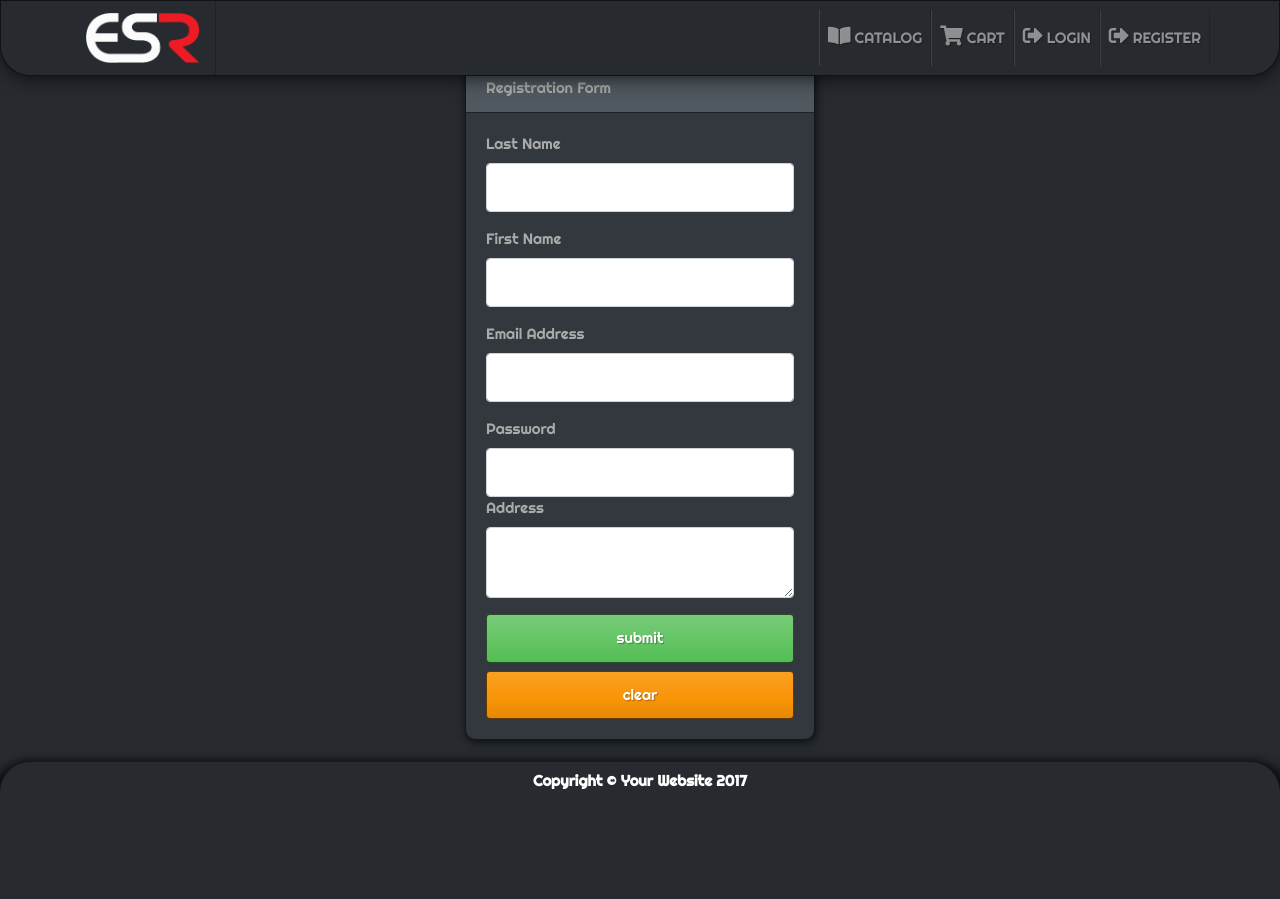
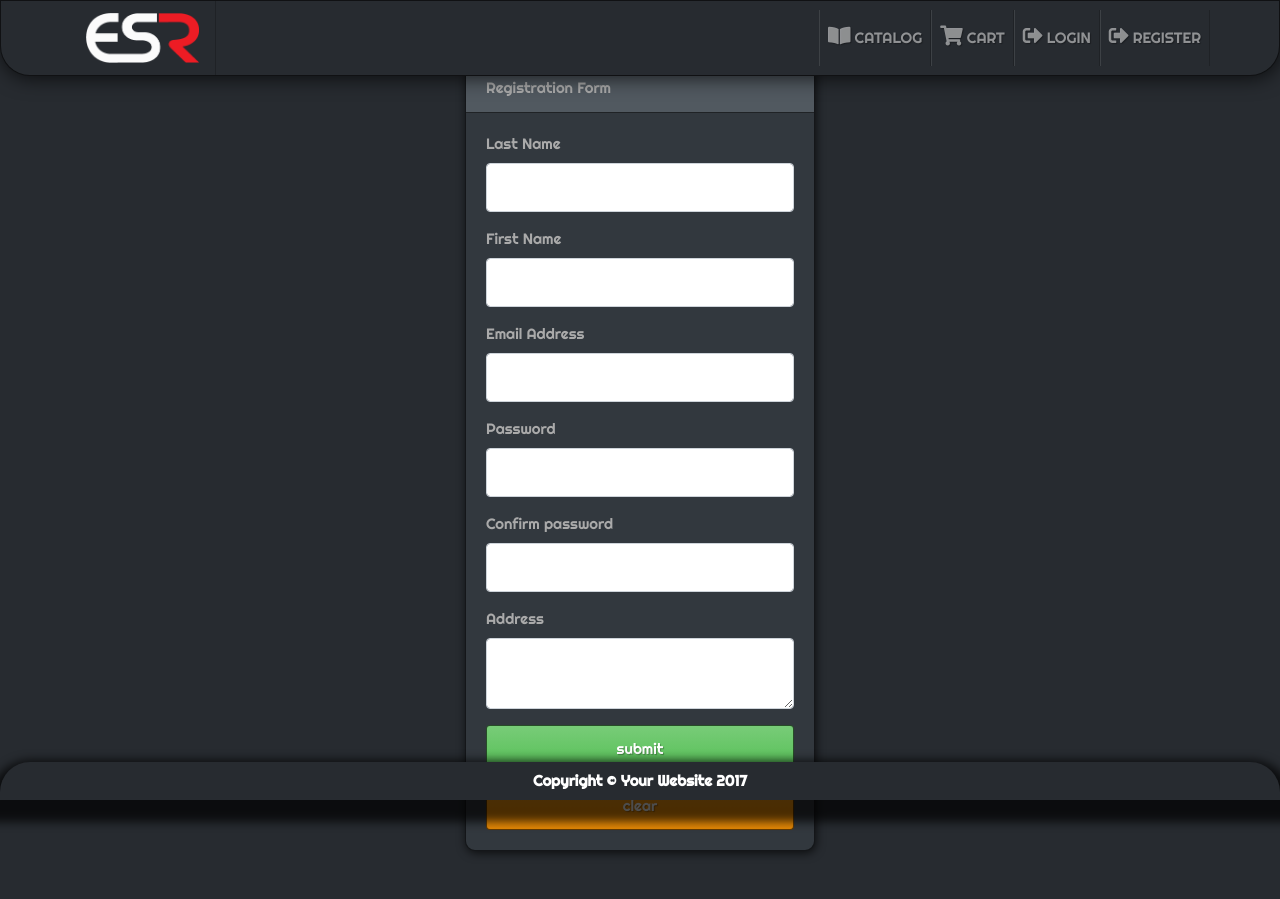
Before and after one commit to PKVilla/capstone2proj, a PHP site: page /night6/app/views/register.php in a window 1280 px wide. Before the commit the page ends 789 px from the top, so only its background shows below. Run offline with PHP 8.4, Linux system fonts and the light colour scheme; some libraries are stand-ins or nearby versions; some web fonts are replaced.

Commit message:
7/7/2019 update

```diff
--- a/app/controllers/connect.php
+++ b/app/controllers/connect.php
@@ -3,7 +3,7 @@
 $host = "localhost";
 $db_username = "root";
 $db_password = "";
-$db_name = "mystore";
+$db_name = "mystore2";
 
 $conn = mysqli_connect($host, $db_username, $db_password, $db_name);
 
--- a/app/views/checkout.php
+++ b/app/views/checkout.php
@@ -64,9 +64,6 @@ if(!isset($_SESSION["email"])){
 								           </thead>
 								           <tbody>
 								  ';
-
-
-
 								$grand_total = 0;
 								foreach($_SESSION['cart'] as $id=> $quantity) {
 								   $sql = "SELECT * FROM items where id = '$id' ";
--- a/app/views/register.php
+++ b/app/views/register.php
@@ -24,8 +24,12 @@
     				</div>
     				<div class="from-group">
     					<label>Password</label>
-    					<input class="form-control" type="password" name="password"></input>
+    					<input id="password" class="form-control" type="password" name="password"></input>
     				</div>
+                    <div class="form-group mt-3">
+                        <label>Confirm password</label>
+                        <input id="confirmpassword" class="form-control" type="password" name="confirmpassword">
+                    </div>
     				<div class="form-group">
     					<label>Address</label>
     					<textarea class="form-control" type="text" name="address"></textarea>
@@ -42,6 +46,8 @@
 
  <?php include "../partials/footer.php" ;?>
 <script type="text/javascript">
+    $(document).ready(function(){
+
     $("#email").keyup(function(){
         let email = $(this).val();
         // console.log(email);
@@ -49,4 +55,14 @@
             $("#results").html(data);
         });
     });
+
+    $('#button').click(function(event){
+
+    if($('#password').val() != $('#confirmpassword').val()) {
+            alert("Password and Confirm Password don't match");
+            // Prevent form submission
+            event.preventDefault();
+        }
+    });
+    });
   </script>
--- a/app/views/transaction.php
+++ b/app/views/transaction.php
@@ -31,11 +31,14 @@
 		       				$items_id = $row['items_id'];
 
 		       				// $sql =
+
 							echo $items_id. ' - ';
 							echo $transaction_code. '<br>';
-		                   }
 
 
+
+
+		                   }
 
 
 
@@ -48,5 +51,4 @@
 </div>
 
 
-
 <?php include "../partials/footer.php";?>
--- /dev/null
+++ b/index.php
@@ -0,0 +1,5 @@
+<?php
+
+header('location: app/views/index.php');
+
+?>
```
Also changed, not shown: app/controllers/process_register.php (+8 -0 lines), app/resources/mystore .sql (renamed from app/resources/mystore (1).sql), app/resources/mystore2.sql (renamed from app/resources/mystore.sql).
